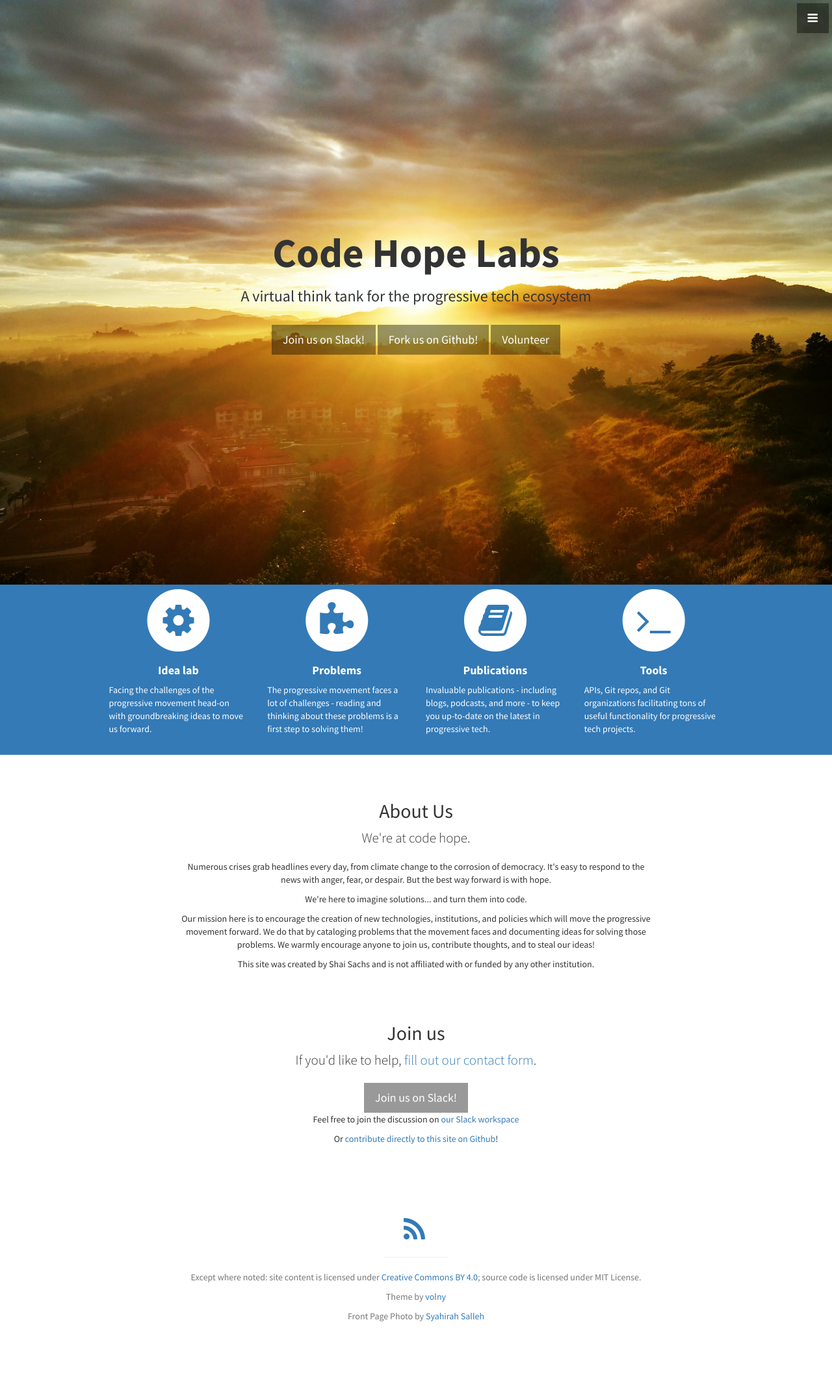
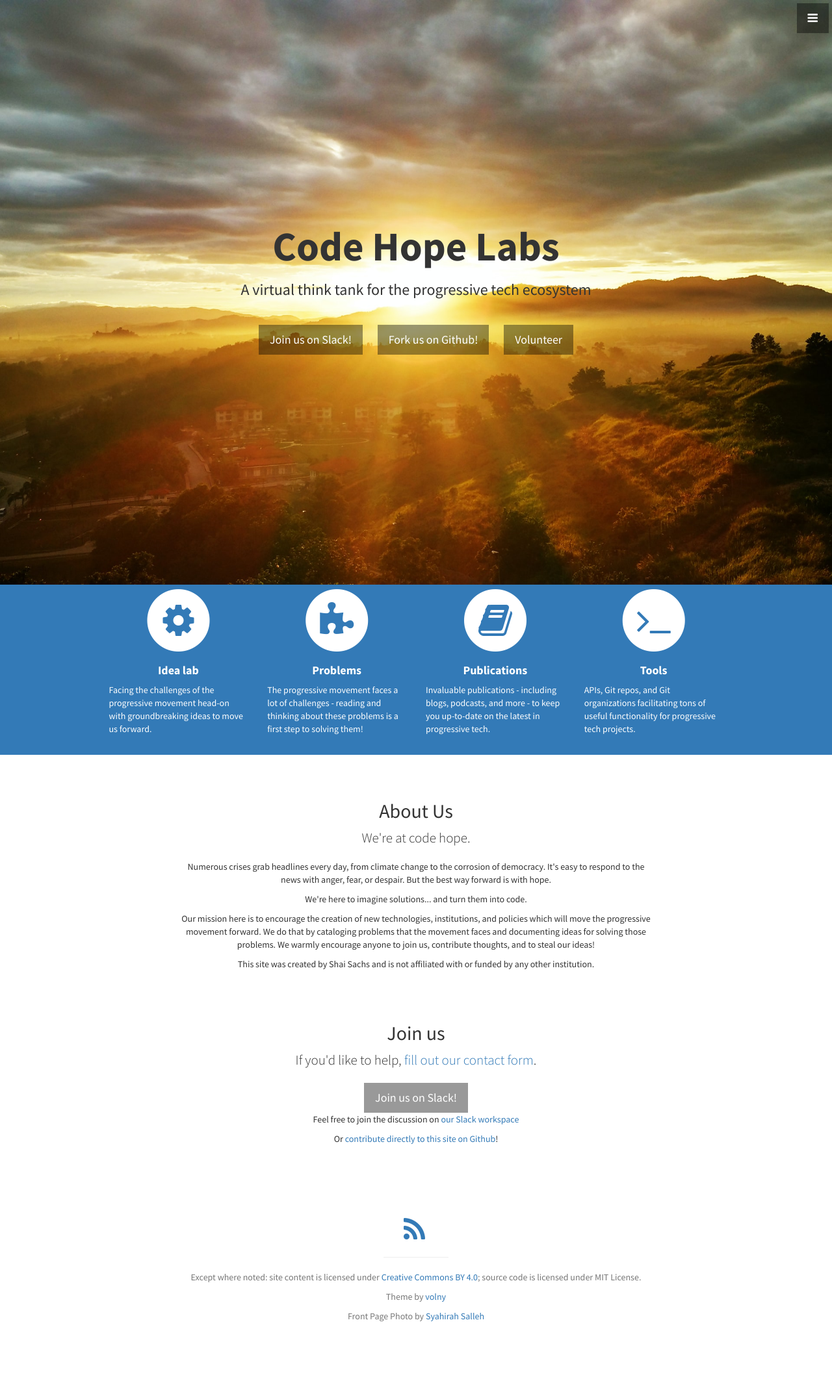
Before and after one commit to codehopelabs/codehopelabs.github.io, a Jekyll site: the page built from index.html, in a window 1280 px wide. Shown: the whole page at 65% size. Built offline with Jekyll 4.4.1, drawn with Linux system fonts in a browser that asks for light colours.

Commit message:
fix margin
Signed-off-by: Shai Sachs <shaisachs@gmail.com>

```diff
--- a/css/stylish-portfolio.css
+++ b/css/stylish-portfolio.css
@@ -44,7 +44,7 @@ body {
     background-color: rgba(0,0,0,0.7);
 }
 
-#header .btn-dark {
+.header .btn-dark {
     margin: 10px;
 }
 
```
